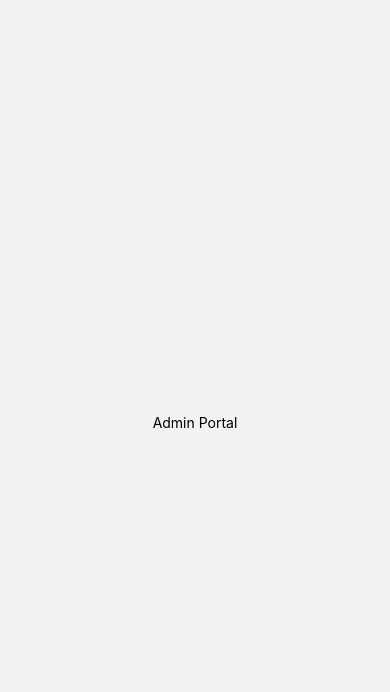
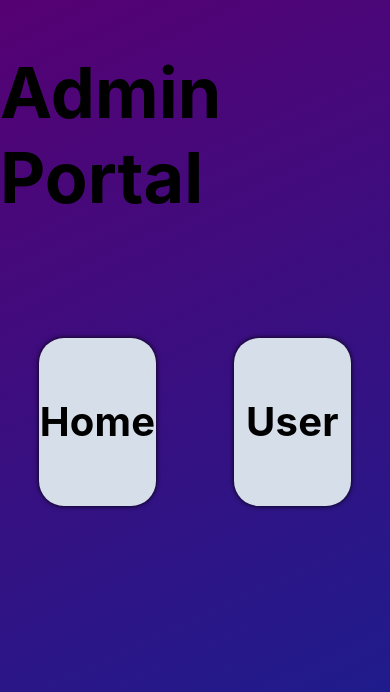
Before and after one commit to GrewalCreator/IntelliText, a React Native app: screen /AdminPortal in a window 390 px wide. Shown: the top 692 px of the page. Built offline with nearby package versions, Linux system fonts and the light colour scheme.

Commit message:
some clean up. Next Task: make a table for admin user access to display all users, check if they are active, and ban/unban, etc . . .

```diff
--- a/App.js
+++ b/App.js
@@ -5,6 +5,8 @@ import LoginScreen from "./app/screens/LoginScreen";
 import RegistrationScreen from "./app/screens/RegistrationScreen";
 import HomeScreen from "./app/screens/HomeScreen";
 import AdminPortal from "./app/screens/AdminPortal";
+import DisplayUsersScreen from "./app/screens/DisplayUsersScreen";
+
 import AsyncStorage from '@react-native-async-storage/async-storage';
 
 import {enableScreens} from "react-native-screens";
@@ -23,6 +25,7 @@ const App = ()  => {
                 <Stack.Screen options= {{headerLargeTitle: false}} name='Home' component={HomeScreen} />
                 <Stack.Screen name='Registration' component={RegistrationScreen} />
                 <Stack.Screen name='AdminPortal' component={AdminPortal}/>
+                <Stack.Screen name='DisplayUsers' component={DisplayUsersScreen}/>
             </Stack.Navigator>
         </NavigationContainer>
 
--- a/app/backend/registerAccount.js
+++ b/app/backend/registerAccount.js
@@ -3,7 +3,7 @@ import alert from "./Alert/web-ios-android-Alert";
 
 export const register = async(username, password, navigation) => {
     //TODO: Remove Later. This Is For Testing
-    await AsyncStorage.clear();
+    //await AsyncStorage.clear();
 
     username = username.trim();
     password = password.trim();
--- a/app/screens/AdminPortal.js
+++ b/app/screens/AdminPortal.js
@@ -1,21 +1,79 @@
 import React from "react";
-import {View, Text, StyleSheet, Button} from 'react-native';
+import {View, Text, StyleSheet, Button, Pressable} from 'react-native';
 import AsyncStorage from '@react-native-async-storage/async-storage'
+import {LinearGradient} from "expo-linear-gradient";
+import HomeScreen from "./HomeScreen";
+import DisplayUsersScreen from "./DisplayUsersScreen";
 
 const AdminPortal = ({navigation}) => {
     return (
-        <View style = {styles.container}>
-            <Text>Admin Portal</Text>
-        </View>
+        <LinearGradient
+            colors={['#560173', '#162091']}
+            style={styles.container}
+            start = {{x:0,y:0}}
+            end={{x:1, y:1}}>
+
+            <Text style={styles.setFontSizeLargest}>Admin Portal</Text>
+
+            <Pressable style = {styles.buttonHome} onPress={()=>{navigation.navigate('Home')}}>
+                <Text style = {styles.text}>Home</Text>
+            </Pressable>
+
+            <Pressable style = {styles.buttonUser} onPress={()=>{navigation.navigate('DisplayUsers')}}>
+                <Text style = {styles.text}>User</Text>
+            </Pressable>
+
+        </LinearGradient>
+
     )
 };
 
 export default AdminPortal;
 
 const styles = StyleSheet.create({
-    container:{
-        flex:1,
+    container: {
+        flex: 1,
         alignItems: 'center',
         justifyContent: 'center',
     },
-})
+    buttonHome: {
+        position: 'absolute',
+        shadowRadius: 5,
+        left: '10%',
+        top: '40%',
+        width: '30%',
+        height: '20%',
+        backgroundColor: '#d6dee9',
+        alignItems: 'center',
+        justifyContent: 'center',
+        borderRadius: 25,
+    },
+    buttonUser: {
+        position: 'absolute',
+        shadowRadius: 5,
+        left: '60%',
+        top: '40%',
+        width: '30%',
+        height: '20%',
+        backgroundColor: '#d6dee9',
+        alignItems: 'center',
+        justifyContent: 'center',
+        borderRadius: 25,
+    },
+    text:{
+        fontSize: 40,
+        lineHeight: 50,
+        fontWeight: 'bold',
+        letterSpacing: 0.25,
+        color: 'black',
+    },
+    setFontSizeLargest:{
+        flex: 1,
+        fontSize: 70,
+        fontWeight: 'bold',
+        //fontFamily: 'Casino3D',
+        marginTop: 50,
+    },
+});
+// Home
+// Active vs Inactive users list
--- /dev/null
+++ b/app/screens/DisplayUsersScreen.js
@@ -0,0 +1,20 @@
+import React from "react";
+import {StyleSheet, Text, View} from "react-native";
+
+const DisplayUsersScreen = ({navigation}) => {
+    return(
+        <View style = {styles.container}>
+            <Text>Hello</Text>
+        </View>
+    )
+};
+
+export default DisplayUsersScreen;
+
+const styles = StyleSheet.create({
+    container: {
+        flex: 1,
+        alignItems: 'center',
+        justifyContent: 'center',
+    },
+});
--- a/app/screens/LoginScreen.js
+++ b/app/screens/LoginScreen.js
@@ -42,9 +42,14 @@ const LoginScreen = ({navigation}) => {
 
 
 
+            {/*TODO: Removed For Testing*/}
             <Pressable style = {styles.loginButton} onPress={() => verify(username, password, navigation)}>
                 <Text style = {styles.text}>Log In</Text>
             </Pressable>
+
+            {/*<Pressable style = {styles.loginButton} onPress={() => verify("gurtejgrewal455@gmail.com", "2406FinalProject", navigation)}>
+                <Text style = {styles.text}>Log In</Text>
+            </Pressable>*/}
 
             <StatusBar style="auto" />
         </LinearGradient>
```
